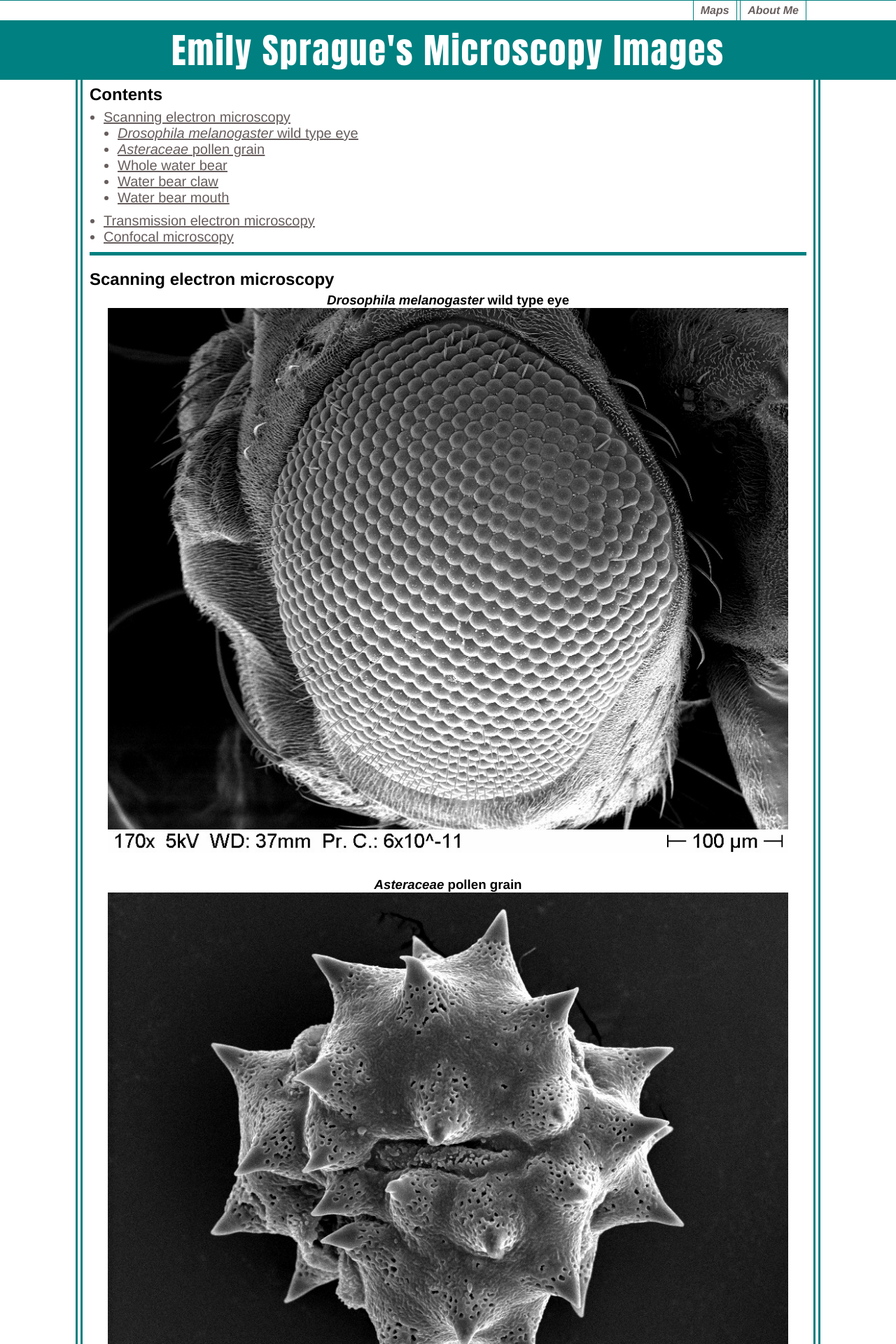
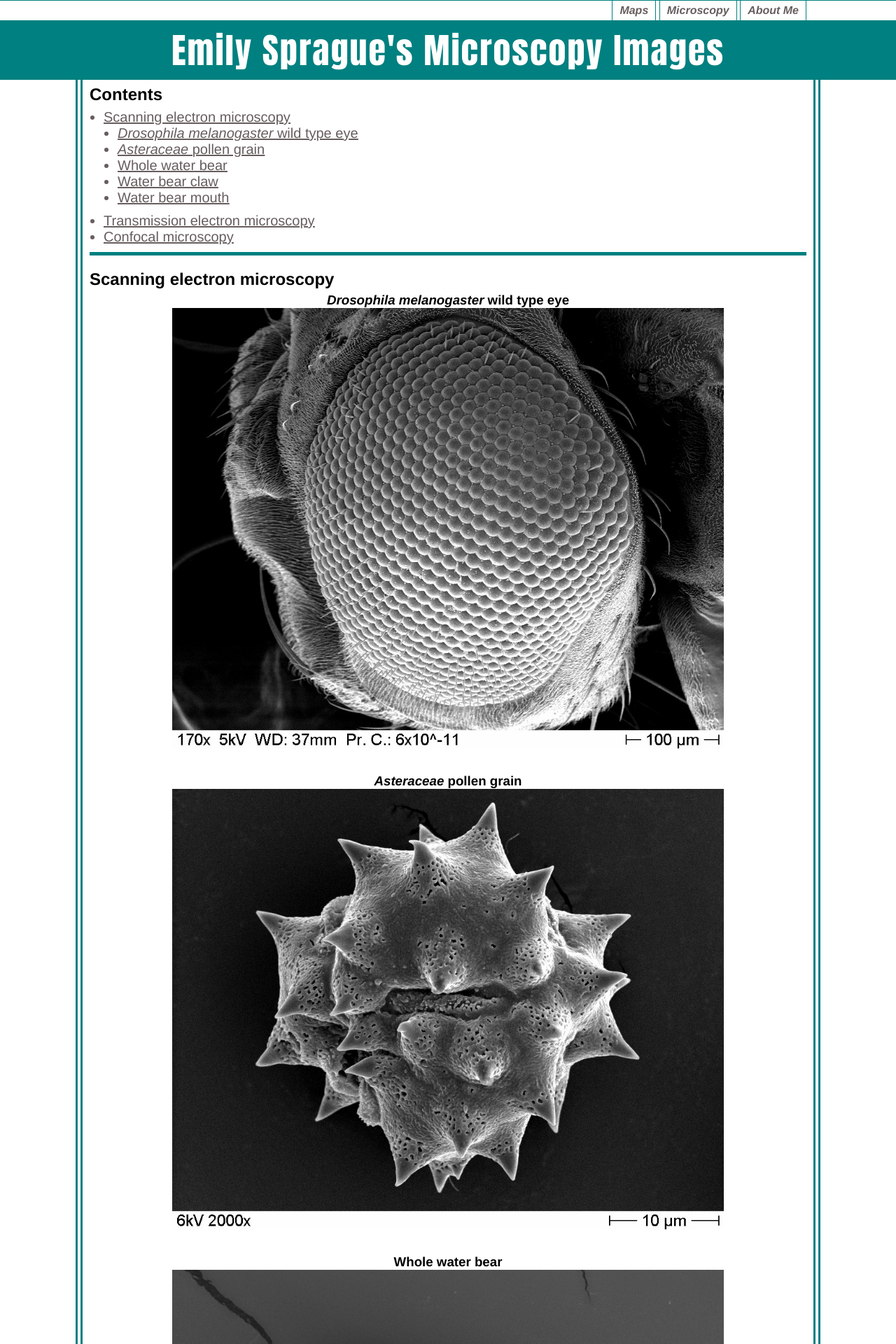
Before and after one commit to EISprague/EISprague.github.io, a Jekyll site: the page built from Microscopy/index.html, in a window 1280 px wide. Shown: the top 1920 px of the page at 70% size. Built offline with Jekyll 4.4.1, drawn with Linux system fonts in a browser that asks for light colours.

Commit message:
Making Micro page accessible

```diff
--- a/_layouts/default.html
+++ b/_layouts/default.html
@@ -9,7 +9,7 @@
 				<ul>
 					<span>
 						<li><a href="/">Maps</a></li>
-						<!--<li><a href="/Microscopy">Microscopy</a></li>-->
+						<li><a href="/Microscopy">Microscopy</a></li>
 						<li><a href="/CV">About Me</a></li>
 					</span>
 				</ul>
--- a/css/main.css
+++ b/css/main.css
@@ -110,7 +110,7 @@
 	border-right: 10px double teal;
 	border-left: 10px double teal;
 	margin: 0 auto;
-	padding: 0 10px;
+	padding: 0 10px 53px 10px;
 }
 main h2 {
 	margin: 0;
@@ -179,8 +179,9 @@
 	width: 95%;
 }
 #micro-main section figure img {
-	max-height: 100vh;
-	margin: 0 auto;
+	max-height: 70vh;
+	max-width: 100%;
+	width: auto;
 }
 /*CV page*/
 #CV-main {
```
